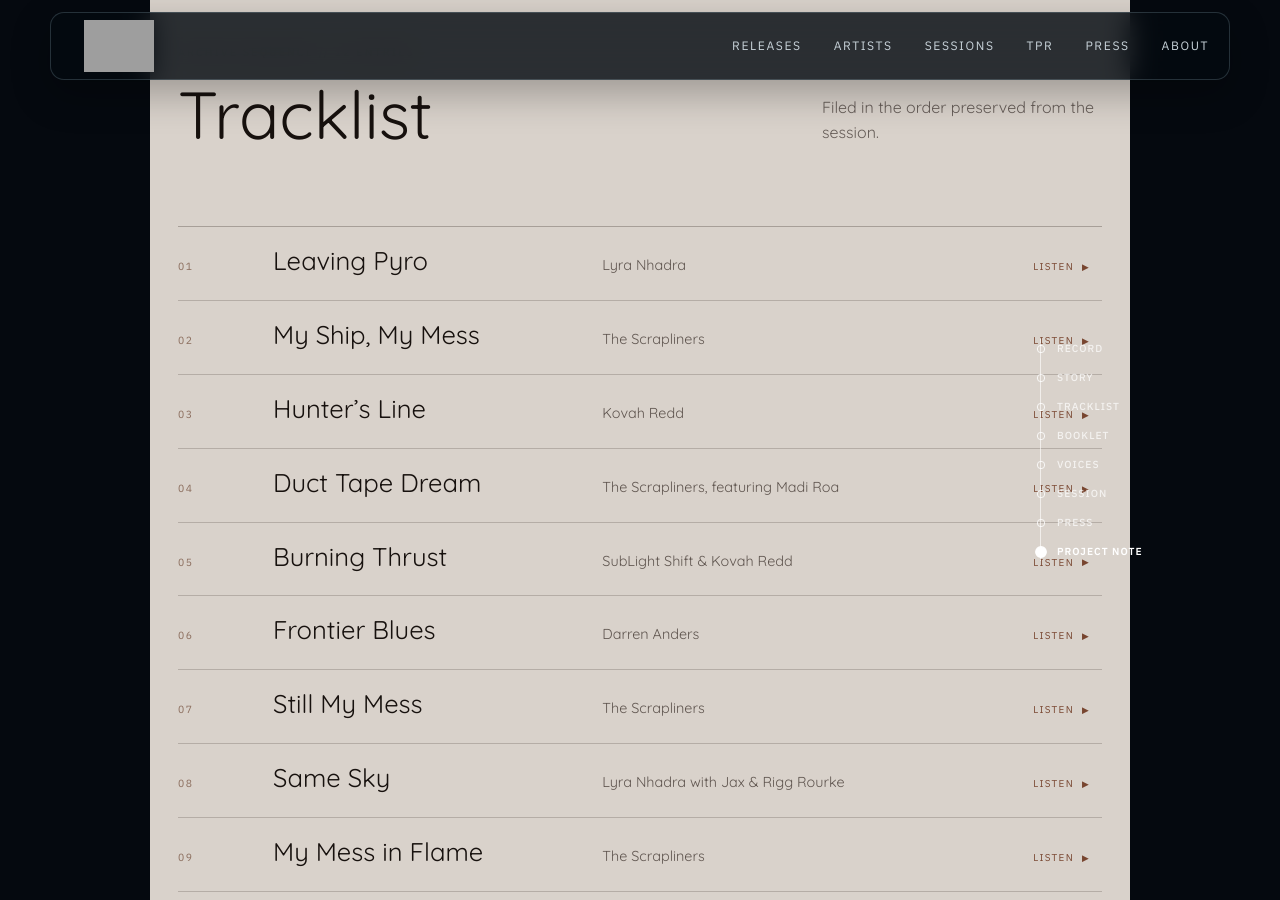
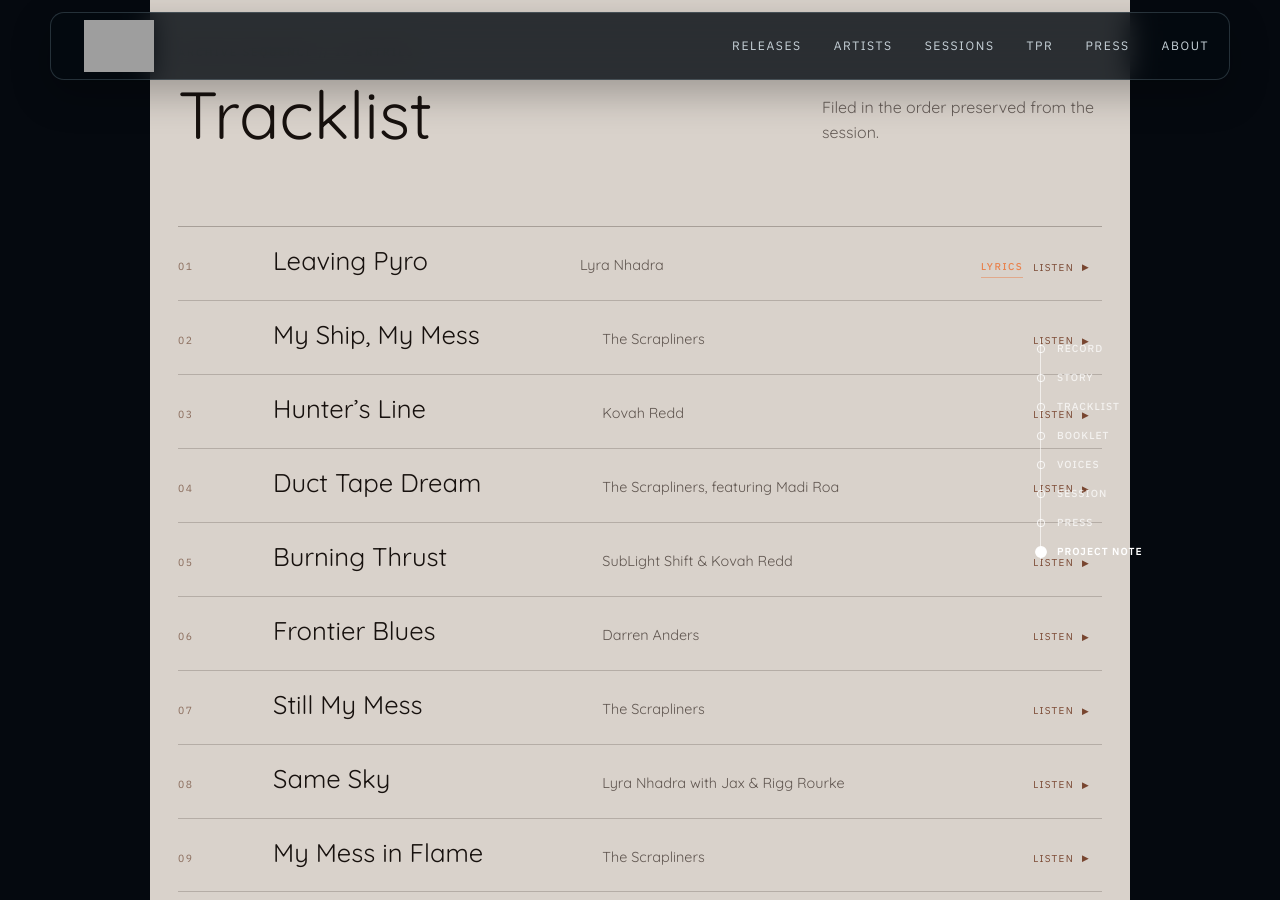
Before and after one commit to yannockverne/suborbital, a Jekyll site: the page built from _releases/sor-001.md, in a window 1280 px wide and 900 px high, scrolled down 1771 px. Built offline with Jekyll 4.4.1, drawn with Linux system fonts in a browser that asks for light colours; some web fonts are replaced; grey boxes are pictures that could not be loaded.

Commit message:
Read lyrics from dedicated collection

```diff
--- a/_includes/release-tracklist.html
+++ b/_includes/release-tracklist.html
@@ -12,17 +12,17 @@
       {% assign has_lyrics_track = false %}
       {% for track in tracks %}
       {% assign canonical_track = site.tracks | where: "track_id", track.track | first %}
+      {% assign lyrics_entry = site.lyrics | where: "track_id", canonical_track.track_id | where: "status", "published" | first %}
       {% assign track_title = canonical_track.title %}
       {% assign track_artist = canonical_track.display_credit %}
       {% assign track_url = canonical_track.audio_url %}
-      {% assign track_lyrics = canonical_track.lyrics %}
       <li class="reveal reveal-stagger{% if forloop.last %} title-track{% endif %}" data-track-row>
         <span class="track-number" aria-hidden="true">{% if forloop.index < 10 %}0{% endif %}{{ forloop.index }}</span><span class="track-title">{{ track_title }}</span><span class="track-artist">{{ track_artist }}</span>
         <span class="release-track-actions">
-          {% if track_lyrics %}{% assign has_lyrics_track = true %}<button class="track-lyrics" type="button" data-lyrics-open data-lyrics-source="lyrics-{{ canonical_track.track_id }}" data-lyrics-title="{{ track_title | escape }}" data-lyrics-credit="{{ track_artist | escape }}">Lyrics</button>{% endif %}
+          {% if lyrics_entry %}{% assign has_lyrics_track = true %}<button class="track-lyrics" type="button" data-lyrics-open data-lyrics-source="lyrics-{{ canonical_track.track_id }}" data-lyrics-title="{{ track_title | escape }}" data-lyrics-credit="{{ track_artist | escape }}">Lyrics</button>{% endif %}
           {% if track_url %}{% assign has_playable_track = true %}<button class="track-listen" type="button" data-track-url="{{ track_url }}" data-track-title="{{ track_title }}" aria-pressed="false"><span>Listen</span><i aria-hidden="true">▶</i></button>{% endif %}
         </span>
-        {% if track_lyrics %}<template id="lyrics-{{ canonical_track.track_id }}">{{ track_lyrics | markdownify }}</template>{% endif %}
+        {% if lyrics_entry %}<template id="lyrics-{{ canonical_track.track_id }}">{{ lyrics_entry.content | markdownify }}</template>{% endif %}
       </li>
       {% endfor %}
     </ol>
```
